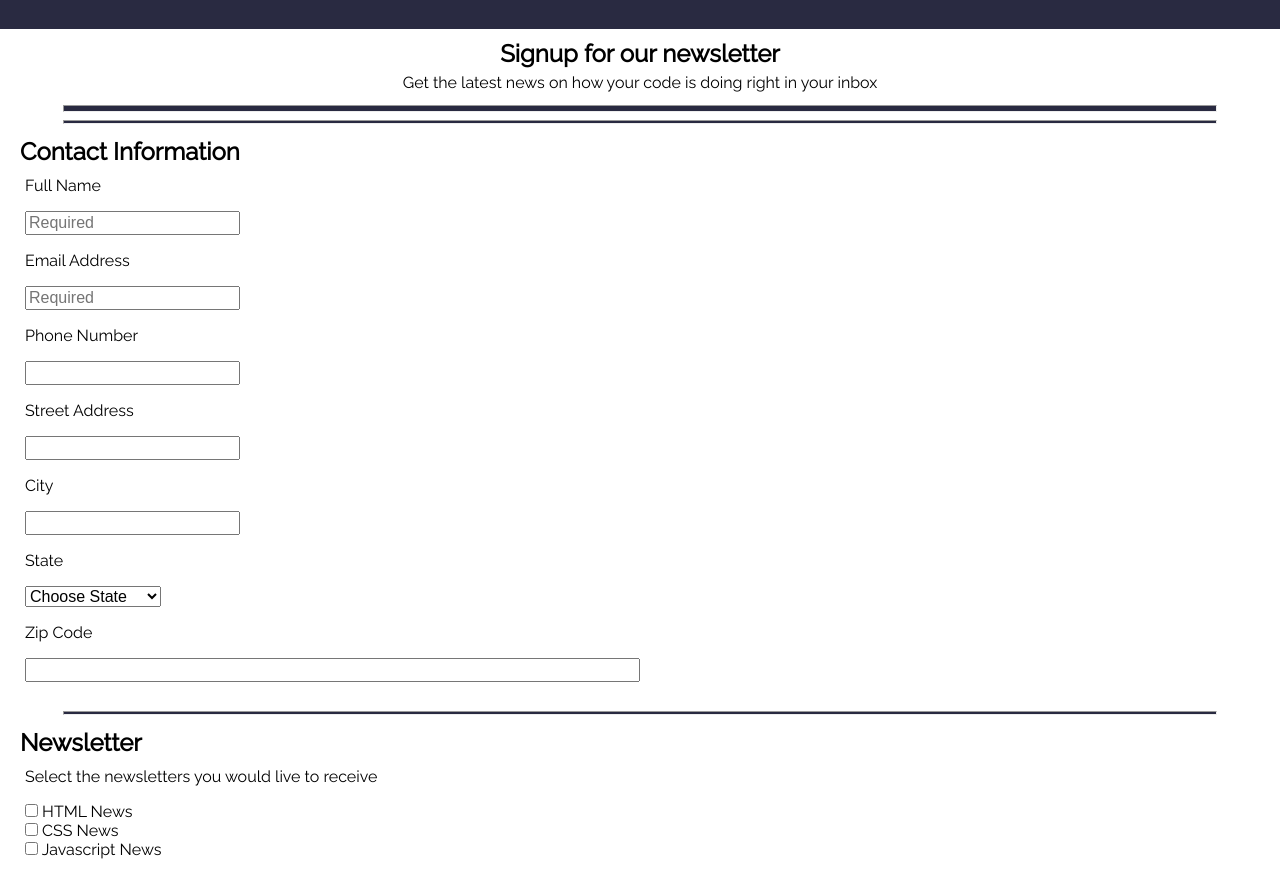
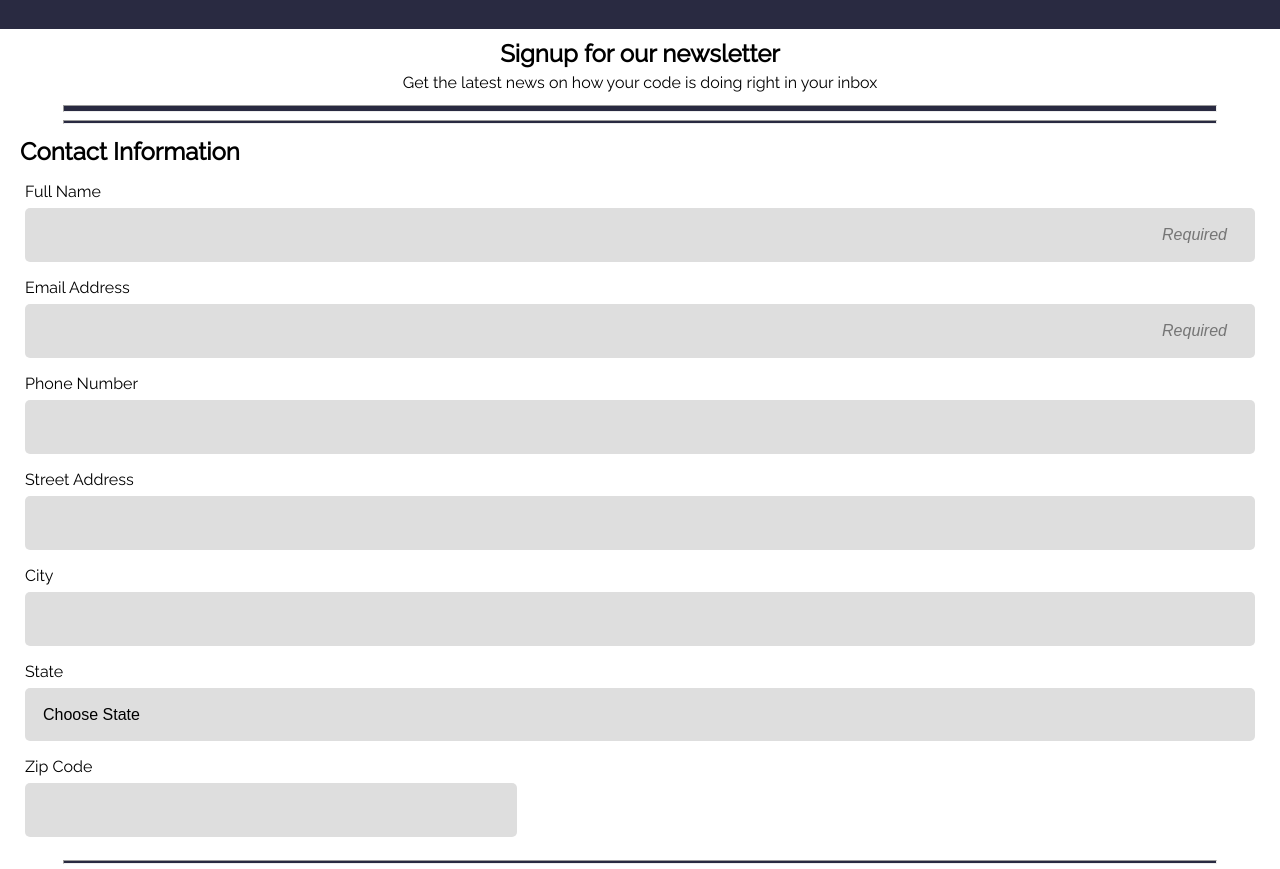
Before and after one commit to zellerpress/online-form---techdegree-project-3, a plain HTML site: page index.html in a window 1280 px wide. Shown: the part 71-940 px from the top of the page. Drawn offline with Linux system fonts and the light colour scheme.

Commit message:
fixing some id's and styling

```diff
--- a/css/styles.css
+++ b/css/styles.css
@@ -23,17 +23,35 @@ hr {
   background-color: #292a41;
 }
 
+label {
+  line-height: 2;
+}
+
 footer {
   text-align: center;
   font-style: italic;
 }
 
-.contact_info input {
-  width: 100%;
-  background-color: #dedede;
-  border: none;
-  border-radius: 5px;
-}
+input::-webkit-input-placeholder {
+	font-style: italic;
+	text-align: right;
+	padding: 2px 10px;
+
+	}
+
+
+/* Focus Style */
+*:focus {
+    outline: none;
+	}
+
+input:focus, select:focus, textarea:focus {
+	border: solid 2px #2d3944;
+	transition: background-color 0.5s ease;
+	background-color: #d3d3d3;
+	color: #2d3944;
+	}
+
 
 /* Main Content Styles */
 
@@ -42,6 +60,7 @@ footer {
   background-color: #292a41;
   color: #fff;
   padding: 10px;
+  text-transform: uppercase;
 }
 
 .signup {
@@ -62,9 +81,30 @@ footer {
   background-color: #292a41;
 }
 
+input, select, textarea {
+	width: 100%;
+	background-color: #dedede;
+	border: solid 2px transparent;
+	border-radius: 5px;
+	padding: 16px;
+	margin-bottom: 10px;
+	}
+
+#state {
+  border-radius: 5px;
+  background: transparent;
+   -webkit-appearance: none;
+   background-color: #dedede;
+}
+
 #zip {
-  width: 50%;
+  width: 40%;
+  display: block;
 }
+
+fieldset#newsletter input {
+		width: 30px;
+	}
 
 #other_topics {
   width: 100%;
@@ -87,3 +127,5 @@ button {
   padding: 15px 30px;
   margin: 0 auto;
 }
+
+/* Media Query */
--- a/index.html
+++ b/index.html
@@ -6,13 +6,12 @@
   <meta name="viewport" content="width=device-width, initial-scale=1.0">
 <link rel="stylesheet" href="css/normalize.css">
   <link rel="stylesheet" href="css/styles.css">
-  <link rel="stylesheet" href="css/responsive.css">
   <link href='https://fonts.googleapis.com/css?family=Raleway' rel='stylesheet' type='text/css'></head>
 
   <form action="index.html" method="post">
   <body>
     <div class="header">
-      <h1>THE CODE REVIEW</h1>
+      <h1>The Code Review</h1>
     </div>
 
     <div class="signup">
@@ -25,19 +24,26 @@
 
     <h2>Contact Information</h2>
 
-    <fieldset id="contact_info">
+    <fieldset>
+      <div class="contact_info">
+
       <label for="name">Full Name</label>
-      <p><input type="text" id="name" name="user_name" placeholder="Required" required></p>
+      <input type="text" id="name" name="user_name" placeholder="Required" required>
+
       <label for="email">Email Address</label>
-      <p><input type="text" id="email" name="user_email" placeholder="Required" required></p>
+      <input type="email" id="email" name="user_email" placeholder="Required" required>
+
       <label for="phone">Phone Number</label>
-      <p><input type="text" id="phone" name="user_phone"></p>
+      <input type="tel" id="phone" name="user_phone">
+
       <label for="street_address">Street Address</label>
-      <p><input type="text" id="street_address" name="user_street_address"></p>
+      <input type="text" id="street_address" name="user_street_address">
+
       <label for="city">City</label>
-      <p><input type="text" id="city" name="user_city"></p>
+      <input type="text" id="city" name="user_city">
+
       <label for="state">State</label>
-      <p><select id="state" name="state">
+      <select id="state" name="state">
         <option value="Choose_State">Choose State</option>
         <option value="Alabama">Alabama </option>
         <option value="Alaska">Alaska </option>
@@ -89,23 +95,24 @@
         <option value="West_Virginia">West Virginia </option>
         <option value="Wisconsin">Wisconsin </option>
         <option value="Wyoming">Wyoming </option>
-      </select></p>
+      </select>
+
       <label for="zip">Zip Code</label>
-      <p><input type="text" id="zip" name="user_zip"></p>
-
+      <input type="text" id="zip" name="user_zip">
+    </div>
   </fieldset>
     <hr id="hr_regular">
     <h2>Newsletter</h2>
-    <fieldset>
+    <fieldset id="newsletter">
     Select the newsletters you would live to receive
 
-    <p><input type="checkbox" id="html_news" value="html_news" name="newsletters"> HTML News
-    <br><input type="checkbox" id="css_news" value="css_news" name="newsletters"> CSS News
-    <br><input type="checkbox" id="javascript_news" value="javascript_news" name="newsletters"> Javascript News
+    <p><input type="checkbox" id="news_type" value="html_news" name="newsletters"> HTML News
+    <br><input type="checkbox" id="news_type" value="css_news" name="newsletters"> CSS News
+    <br><input type="checkbox" id="news_type" value="javascript_news" name="newsletters"> Javascript News
 
     <p><label>Newsletter Format</label></p>
-    <p><input type="radio" id="html_option" value="html_option" name="newsletter_format"> HTML
-    <br><input type="radio" id="plain_text" value="plain_text" name="newsletter_format"> Plain text
+    <input type="radio" id="format" value="html_option" name="newsletter_format"> HTML
+    <br><input type="radio" id="format" value="plain_text" name="newsletter_format"> Plain text
 
     <p>Other topics you'd like to hear about</p>
     <textarea id="other_topics" value="other_topics" name="other_topics"></textarea>
```
